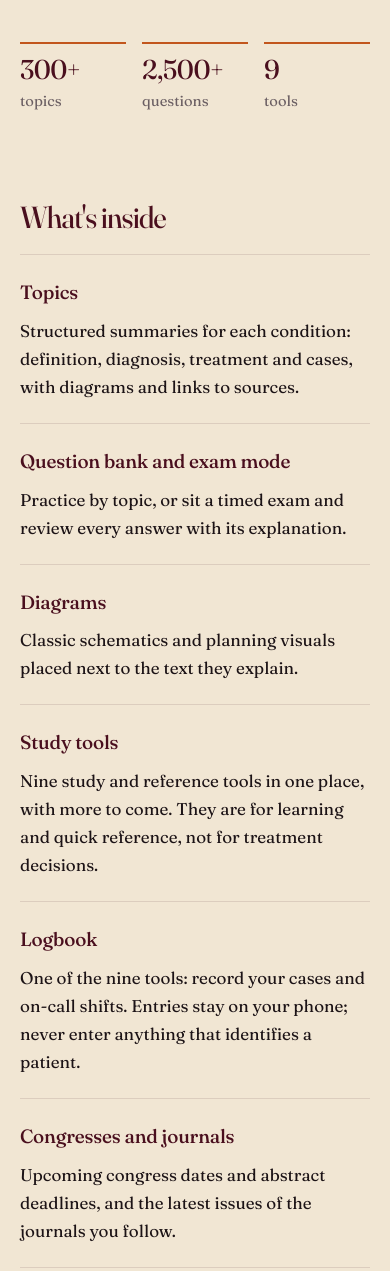
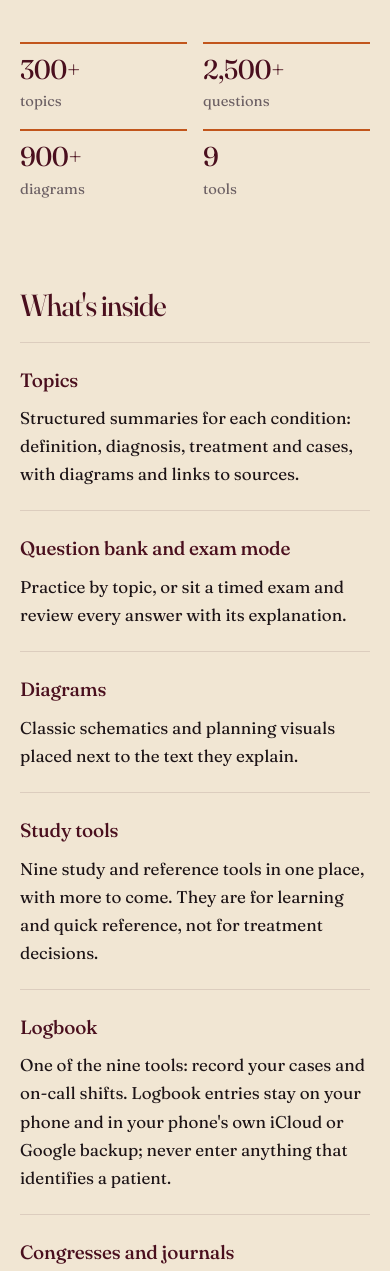
Before and after one commit to hiuzunlu97/pergamed-site, a plain HTML site: page sutura/index.html in a window 390 px wide. Shown: the part 680-1951 px from the top of the page. Drawn offline with Linux system fonts and the light colour scheme.

Commit message:
Add 900+ diagrams figure; update data backup wording in support, terms and Sutura page
Co-Authored-By: Claude Opus 5.5 <noreply@anthropic.com>
Claude-Session: https://claude.ai/code/session_01YRQYN77XUnY27DD6735pjc

```diff
--- a/assets/site.css
+++ b/assets/site.css
@@ -115,10 +115,11 @@ li { margin-bottom: 0.4em; }
 .product-head { display: grid; grid-template-columns: minmax(0, 1fr) minmax(0, 20rem); gap: 40px 64px; align-items: end; padding-top: 72px; }
 .product-head h1 { margin-bottom: 26px; max-width: 14ch; }
 .section h2:not(:first-child) { margin-top: 80px; }
+.product-head .figures { grid-template-columns: repeat(2, minmax(0, 1fr)); }
 .product-head .lockup { display: flex; align-items: center; gap: 18px; margin-bottom: 26px; }
 .product-head .lockup img { width: 64px; height: 64px; border-radius: 16px; }
 .product-head .lockup span { font-size: 1.05rem; color: var(--graphite); font-variation-settings: "opsz" 16; }
-.figures { display: grid; grid-template-columns: repeat(3, auto); gap: 24px 36px; align-self: start; padding-top: 12px; }
+.figures { display: grid; grid-template-columns: repeat(4, auto); gap: 24px 36px; align-self: start; padding-top: 12px; }
 .figures div { border-top: 2px solid var(--ember); padding-top: 12px; }
 .figures b { display: block; font-size: 2.2rem; font-weight: 450; color: var(--bordeaux); line-height: 1; font-variation-settings: "opsz" 72; letter-spacing: -0.02em; }
 .figures span { display: block; font-size: 0.92rem; color: var(--graphite); margin-top: 6px; font-variation-settings: "opsz" 14; }
@@ -171,7 +172,7 @@ details > div { padding-top: 10px; max-width: 40rem; }
 @media (max-width: 900px) {
   .section-grid, .product-head { grid-template-columns: 1fr; }
   .terms-list > div { grid-template-columns: 1fr; }
-  .figures { grid-template-columns: repeat(3, 1fr); }
+  .figures { grid-template-columns: repeat(2, 1fr); }
 }
 @media (max-width: 600px) {
   main, .site-header .inner, .site-footer .inner { padding-left: 20px; padding-right: 20px; }
@@ -180,6 +181,6 @@ details > div { padding-top: 10px; max-width: 40rem; }
   .section { padding-top: 72px; }
   .band { margin-top: 72px; padding-top: 64px; padding-bottom: 64px; }
   .family { gap: 24px; }
-  .figures { grid-template-columns: repeat(3, 1fr); gap: 16px; }
+  .figures { grid-template-columns: repeat(2, 1fr); gap: 16px; }
   .figures b { font-size: 1.7rem; }
 }
--- a/sutura/index.html
+++ b/sutura/index.html
@@ -36,6 +36,7 @@
 <dl class="figures">
 <div><b>300+</b><span>topics</span></div>
 <div><b>2,500+</b><span>questions</span></div>
+<div><b>900+</b><span>diagrams</span></div>
 <div><b>9</b><span>tools</span></div>
 </dl>
 </section>
@@ -46,7 +47,7 @@
 <div><dt>Question bank and exam mode</dt><dd>Practice by topic, or sit a timed exam and review every answer with its explanation.</dd></div>
 <div><dt>Diagrams</dt><dd>Classic schematics and planning visuals placed next to the text they explain.</dd></div>
 <div><dt>Study tools</dt><dd>Nine study and reference tools in one place, with more to come. They are for learning and quick reference, not for treatment decisions.</dd></div>
-<div><dt>Logbook</dt><dd>One of the nine tools: record your cases and on-call shifts. Entries stay on your phone; never enter anything that identifies a patient.</dd></div>
+<div><dt>Logbook</dt><dd>One of the nine tools: record your cases and on-call shifts. Logbook entries stay on your phone and in your phone's own iCloud or Google backup; never enter anything that identifies a patient.</dd></div>
 <div><dt>Congresses and journals</dt><dd>Upcoming congress dates and abstract deadlines, and the latest issues of the journals you follow.</dd></div>
 </dl>
 
```
Also changed, not shown: index.html (+1 -0 lines), support/index.html (+1 -1 lines), terms/index.html (+1 -1 lines), tr/destek/index.html (+1 -1 lines), tr/index.html (+1 -0 lines), tr/kosullar/index.html (+1 -1 lines), tr/sutura/index.html (+2 -1 lines).
